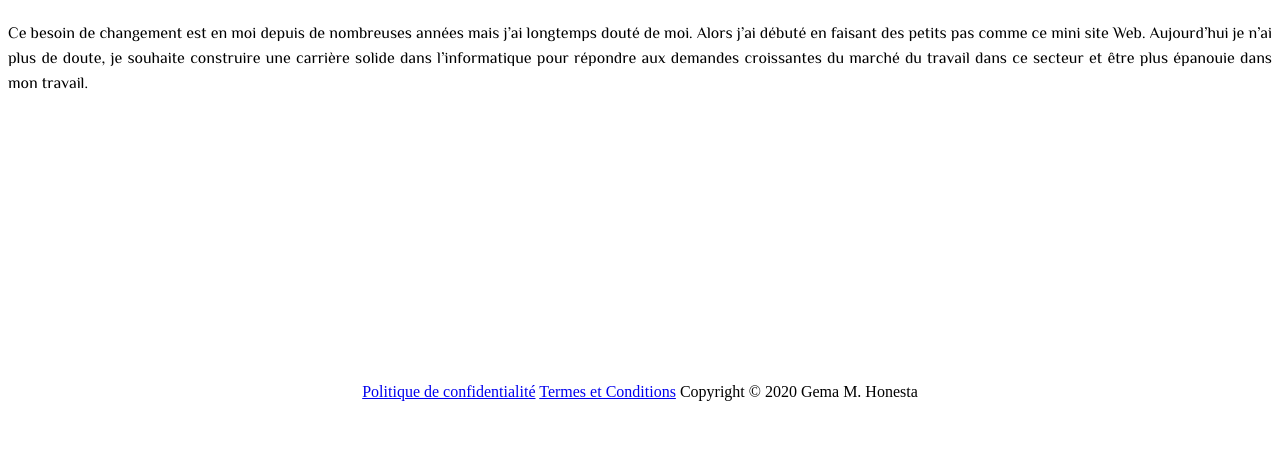
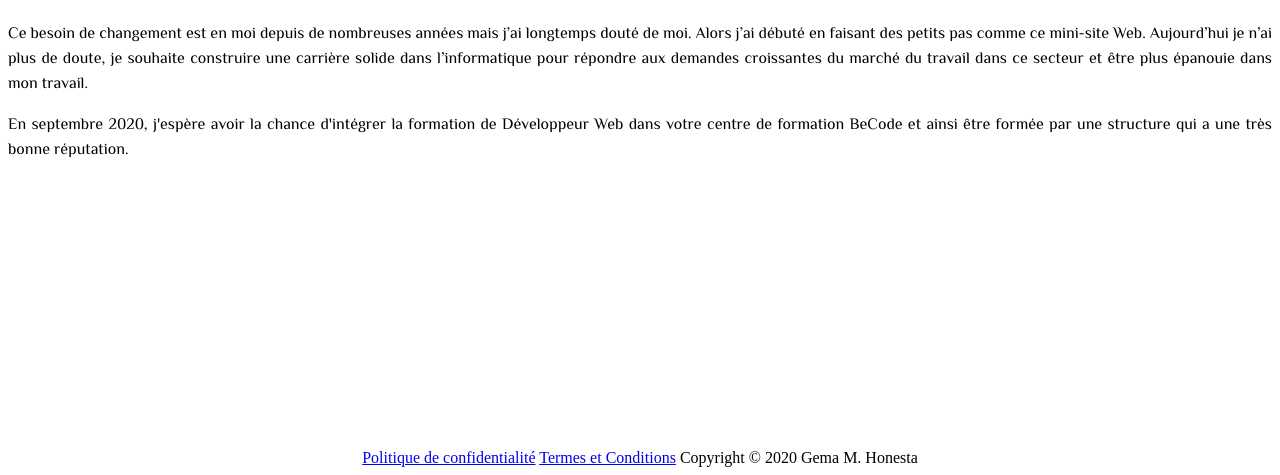
Before and after one commit to GemaHonesta/mon-site, a plain HTML site: page a-propos.html in a window 1280 px wide. Shown: the part 1806-2281 px from the top of the page. Before the commit the page ends 2215 px from the top, so only its background shows below. Drawn offline with nearby package versions, Linux system fonts and the light colour scheme.

Commit message:
Add files via upload

```diff
--- a/a-propos.html
+++ b/a-propos.html
@@ -45,7 +45,7 @@
 		<p class="image-love-code"><img src="images/love-code.jpg" alt="coeur binaire" />
 		</p>
 
-		<p>Comme vous avez pu le lire dans mon parcours professionnel,	j'ai travaillé dans l'administration au Canada et en Belgique en tant que réceptionniste, secrétaire et ensuite adjointe administrative de direction. Après quatre ans dans ce domaine, j'ai ressenti le besoin de changer de métier et d'acquérir de nouvelles compétences dans un domaine qui me passionne au point de ne pas voir le temps passé. Ainsi, en faisant une introspection j'ai pu mettre le doigt sur le domaine qui éveille le plus ma curiosité: l'informatique.
+		<p>Comme vous avez pu le lire dans mon parcours professionnel,	j'ai travaillé dans l'administration au Canada et en Belgique en tant que réceptionniste, secrétaire et ensuite adjointe administrative de direction. Après quatre ans dans ce domaine, j'ai ressenti le besoin de changer de métier et d'acquérir de nouvelles compétences dans un domaine qui me passionne au point de ne pas voir le temps passer. Ainsi, en faisant une introspection j'ai pu mettre le doigt sur le domaine qui éveille le plus ma curiosité: l'informatique.
 		</p>
 
 		<p>Etant donné que le domaine est très vaste, j'ai passé de nombreuses semaines à chercher des informations sur les métiers dans ce secteur. J'ai lu des témoignages sur le métier de développeur web et j'ai réalisé que ce métier offre l'environnement de travail idéal pour mon profil et ma personnalité.
@@ -57,9 +57,12 @@
 		<p class="steps"><img src="images/steps.jpg" width="50%" alt="fille marche sur une flèche" />
 		</p>
 
-		<p>Ce besoin de changement est en moi depuis de nombreuses années mais j’ai longtemps douté de moi. Alors j’ai débuté en faisant des petits pas comme ce mini site Web.
+		<p>Ce besoin de changement est en moi depuis de nombreuses années mais j’ai longtemps douté de moi. Alors j’ai débuté en faisant des petits pas comme ce mini-site Web.
 			Aujourd’hui je n’ai plus de doute, je souhaite construire une carrière solide dans l’informatique pour répondre aux demandes croissantes du marché
-			du travail dans ce secteur et être plus épanouie dans mon travail.</p>
+			du travail dans ce secteur et être plus épanouie dans mon travail.
+		</p>
+
+		<p> En septembre 2020, j'espère avoir la chance d'intégrer la formation de Développeur Web dans votre centre de formation BeCode et ainsi être formée par une structure qui a une très bonne réputation.</p>
 
 			<br>
 			<br>
```
